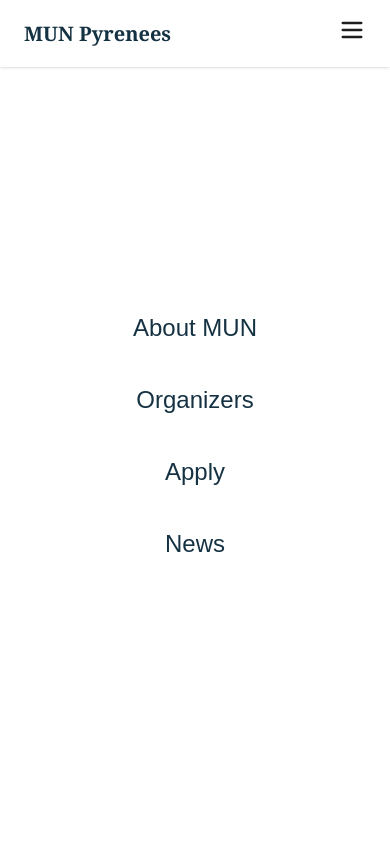
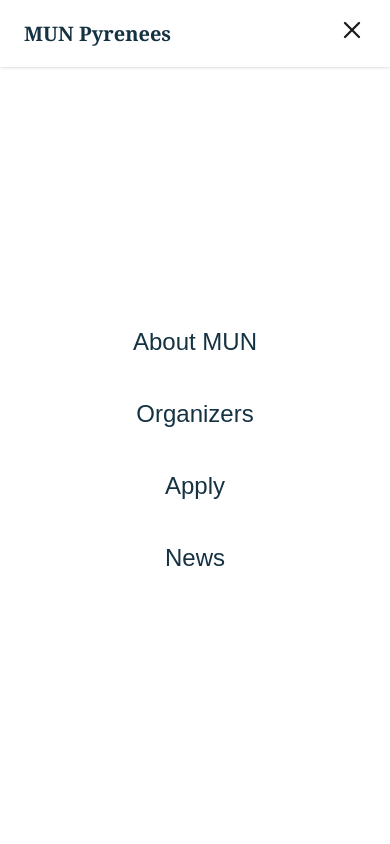
Before and after one commit to PyrenMUN/pyrenmun.github.io, a Next.js app: page / in a window 390 px wide. Both pictures are taken after a click on the button "Toggle menu". Shown: the top 844 px of the page. Built offline with nearby package versions, Linux system fonts and the light colour scheme.

Commit message:
finished navbar

```diff
--- a/package.json
+++ b/package.json
@@ -5,10 +5,11 @@
   "scripts": {
     "dev": "next dev --turbopack",
     "build": "next build",
-    "postbuild": "touch out/.nojekyll",
+    "postbuild": "node -e \"require('fs').closeSync(require('fs').openSync('out/.nojekyll', 'w'))\"",
     "deploy": "npm run build && npm run postbuild && gh-pages -d out -b prod --dotfiles",
     "start": "next start",
     "lint": "next lint"
+
   },
   "homepage": "https://pyrenmun.github.io",
   "dependencies": {
--- a/src/components/navbar.tsx
+++ b/src/components/navbar.tsx
@@ -15,8 +15,8 @@ const Navbar = () => {
             MUN Pyrenees
           </Link>
           <div className="md:hidden">
-            <button onClick={() => setMenuOpen(true)} aria-label="Open menu">
-              <Menu size={28} />
+            <button onClick={() => setMenuOpen(!menuOpen)} aria-label="Toggle menu">
+              {menuOpen ? <X size={28} /> : <Menu size={28} />}
             </button>
           </div>
           <ul className="hidden md:flex gap-6 text-sm font-medium">
@@ -29,9 +29,11 @@ const Navbar = () => {
       </nav>
 
       {/* Fullscreen Mobile Menu */}
-      {menuOpen && (
-        <div className="fixed inset-0 z-40 bg-white bg-opacity-95 flex flex-col justify-between px-6 py-6 md:hidden transition duration-300 ease-in-out">
-          <div className="flex justify-between items-center">
+      <div
+        className={`fixed inset-0 bg-white bg-opacity-95 z-40 transition-opacity duration-300 ease-in-out transform ${menuOpen ? "opacity-100 pointer-events-auto" : "opacity-0 pointer-events-none"}`}
+        style={{ backdropFilter: "blur(4px)" }}
+      >
+        <div className="flex justify-between items-center px-6 py-4 sticky top-0 bg-white z-50 shadow-sm">
           <Link href="/" className="text-xl font-serif font-semibold text-[#153243]">
             MUN Pyrenees
           </Link>
@@ -39,14 +41,13 @@ const Navbar = () => {
             <X size={28} />
           </button>
         </div>
-          <div className="flex flex-col items-center justify-center flex-1 gap-10 text-2xl font-medium text-[#153243]">
+        <div className="flex flex-col items-center justify-center gap-10 text-2xl font-medium text-[#153243] h-[calc(100vh-64px)]">
           <Link href="/about-mun" onClick={() => setMenuOpen(false)} className="hover:text-[#E4B363] transition">About MUN</Link>
           <Link href="/organizers" onClick={() => setMenuOpen(false)} className="hover:text-[#E4B363] transition">Organizers</Link>
           <Link href="/apply" onClick={() => setMenuOpen(false)} className="hover:text-[#E4B363] transition">Apply</Link>
           <Link href="/news" onClick={() => setMenuOpen(false)} className="hover:text-[#E4B363] transition">News</Link>
         </div>
       </div>
-      )}
     </header>
   );
 };
```
Lines whose indentation alone changed are shown as unchanged.
